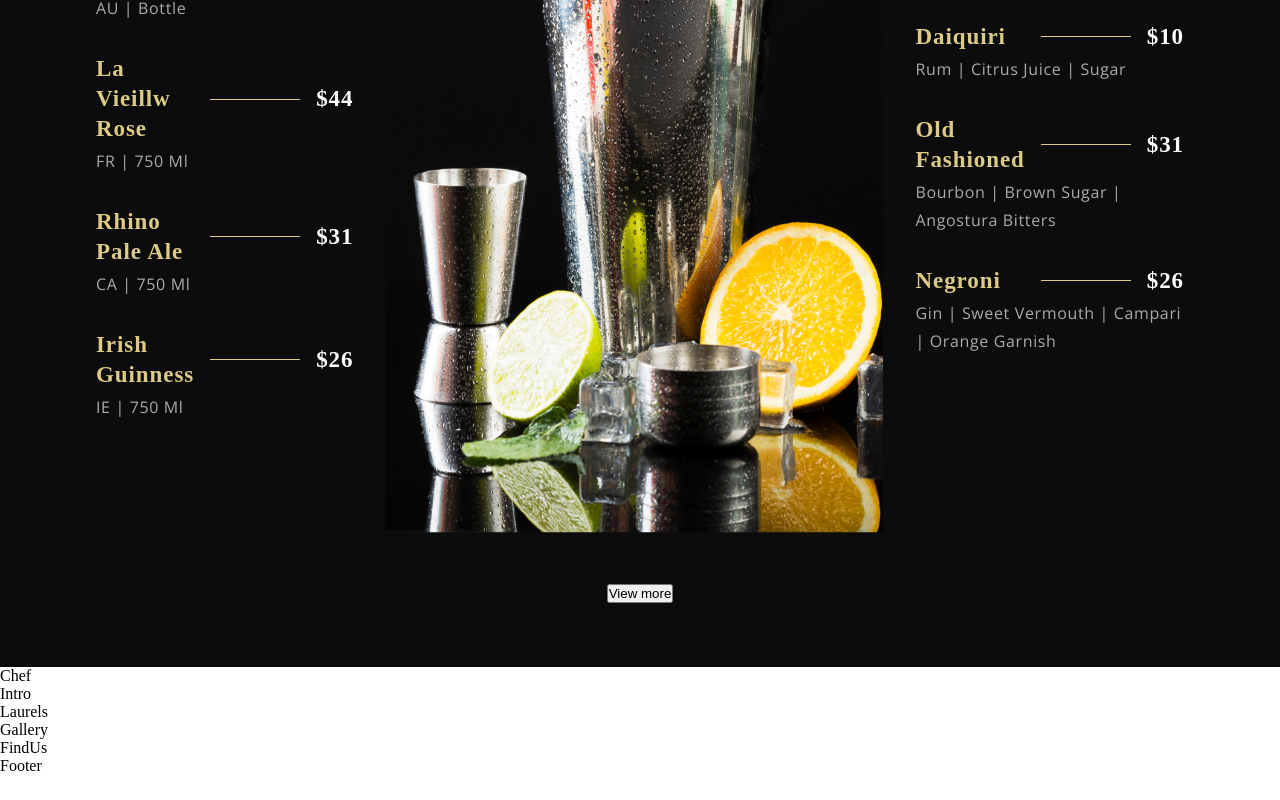
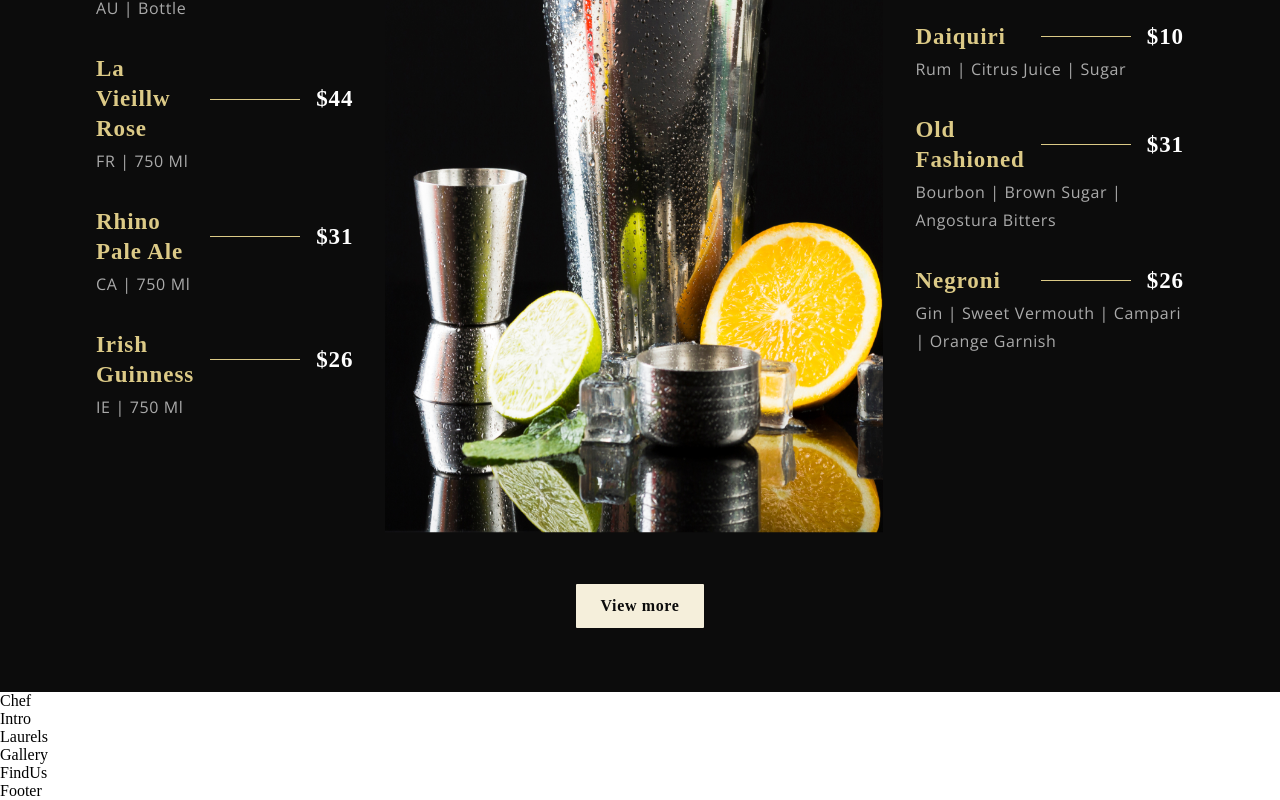
Before and after one commit to palucas94/gericht-restaurant, a React (Create React App) app: page / in a window 1280 px wide. Shown: the part 2860-3660 px from the top of the page. Before the commit the page ends 3635 px from the top, so only its background shows below. Built offline with nearby package versions, Linux system fonts and the light colour scheme; a web font is replaced by a local one.

Commit message:
[fix] typo in button className

```diff
--- a/src/container/Menu/SpecialMenu.jsx
+++ b/src/container/Menu/SpecialMenu.jsx
@@ -46,7 +46,7 @@
     </div>
 
     <div style={{marginTop: '15px'}}>
-      <button type="button" className="custon__button">View more</button>
+      <button type="button" className="custom__button">View more</button>
     </div>
   </div>
 );
```
